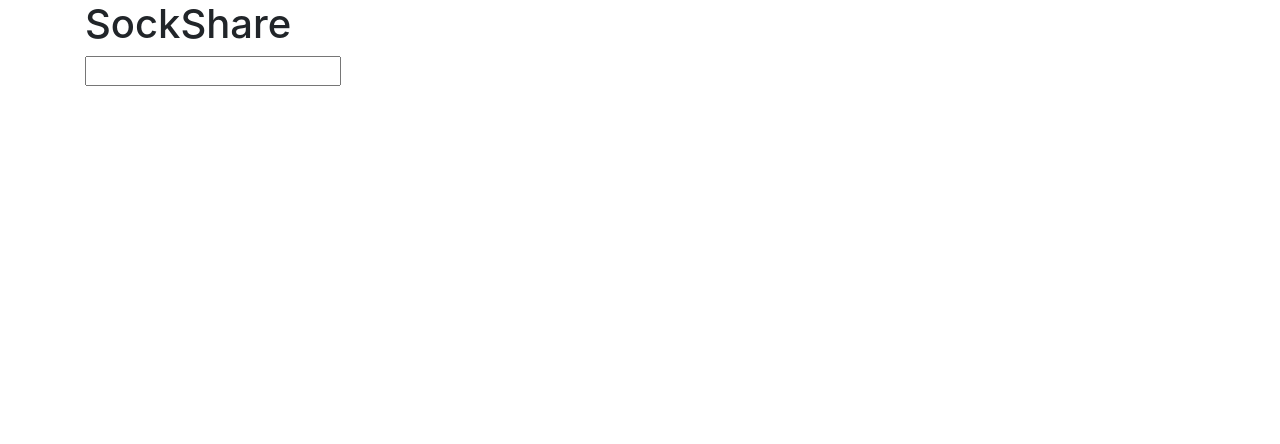
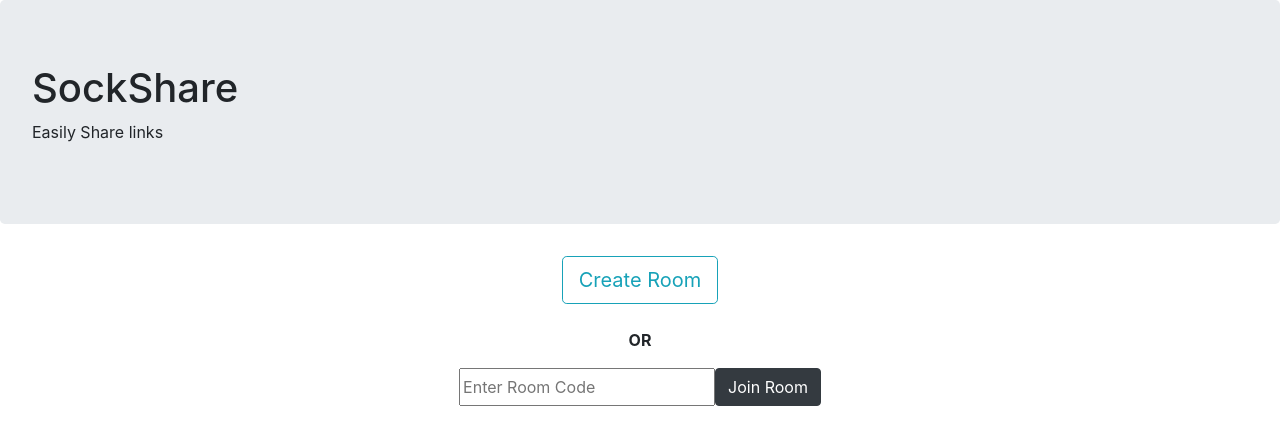
Before and after one commit to s1dharth-s/sock-share, a plain HTML site: page templates/index.html in a window 1280 px wide. Drawn offline with nearby package versions, Linux system fonts and the light colour scheme.

Commit message:
Added htmx templates

```diff
--- a/templates/index.html
+++ b/templates/index.html
@@ -12,16 +12,31 @@
       <script src="https://unpkg.com/htmx.org@1.7.0" integrity="sha384-EzBXYPt0/T6gxNp0nuPtLkmRpmDBbjg6WmCUZRLXBBwYYmwAUxzlSGej0ARHX0Bo" crossorigin="anonymous"></script>
       <script src="https://unpkg.com/htmx.org@1.7.0/dist/ext/ws.js"></script>
     </head>
-    <div class="container">
-      <h1>SockShare</h1>
+      <div class="jumbotron">
+        <h1>SockShare</h1>
+        <p>Easily Share links</p>
+      </div>
 
-      <div hx-ws="connect:/create">
-        <!-- input for new messages, send a message to the backend
-        via websocket -->
-        <form autocomplete="off" hx-ws="send:submit">
-          <input name="chat_message" />
-        </form>
+      <div class="container">
+        <div id="buttons">
+          <div class="row justify-content-center">
+            <button type="button" hx-get="/create" hx-target="#buttons" class="btn btn-outline-info btn-lg">Create Room</button>
+            <br>
+          </div>
+          <div>
+            <br>
+            <p class="font-weight-bold text-center"> OR </p>
+          </div>
+          <form hx-get="/create" hx-target="#buttons">
+            <div class="row justify-content-center">
+              <input name="roomcode" id="roomcode" type="text" placeholder="Enter Room Code">
+              <span class="input-group-btn">
+                <button type="submit" class="btn btn-dark">Join Room</button>
+              </span>
+            </div>
+          </form>
+
+        </div>
       </div>
-      <div id="content"></div>
-    </div>
+
 </html>
```
Also changed, not shown: templates/chat.html (added, +9 -0 lines).
